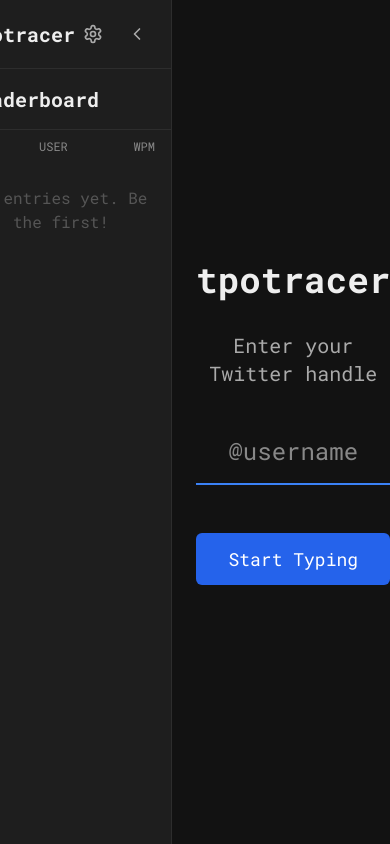
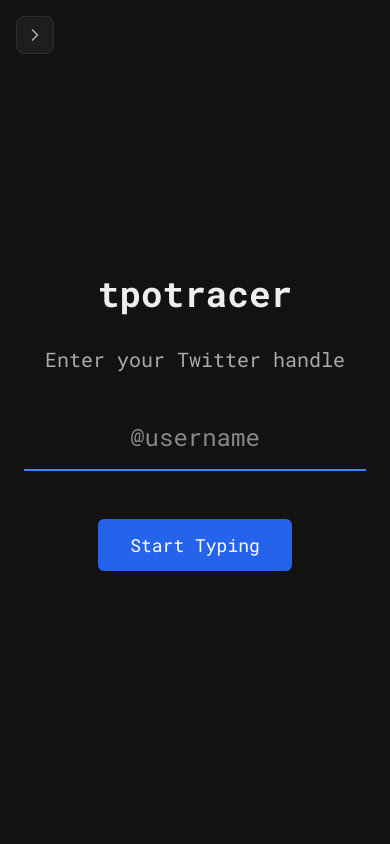
Before and after one commit to xa8zz/tpotracer-2, a React (Vite) app: page / in a window 390 px wide. Built offline with nearby package versions, Linux system fonts and the light colour scheme.

Commit message:
hide/show leaderboard depending on device width

```diff
--- a/src/components/Layout.tsx
+++ b/src/components/Layout.tsx
@@ -1,4 +1,4 @@
-import React, { useState } from 'react';
+import React, { useState, useEffect } from 'react';
 import Leaderboard from './Leaderboard';
 import Settings from './Settings';
 import { Settings as SettingsIcon, ChevronLeft, ChevronRight } from 'lucide-react';
@@ -12,8 +12,20 @@ interface LayoutProps {
 
 const Layout: React.FC<LayoutProps> = ({ children, onUsernameChange, currentUsername }) => {
   const [isSettingsOpen, setIsSettingsOpen] = useState(false);
-  const [isLeaderboardVisible, setIsLeaderboardVisible] = useState(true);
+  const [isLeaderboardVisible, setIsLeaderboardVisible] = useState(false);
   const { leaderboardData } = useLeaderboard();
+
+  useEffect(() => {
+    const setInitialLeaderboardVisibility = () => {
+      setIsLeaderboardVisible(window.innerWidth >= 1000);
+    };
+
+    setInitialLeaderboardVisibility();
+
+    // Update visibility on window resize
+    window.addEventListener('resize', setInitialLeaderboardVisibility);
+    return () => window.removeEventListener('resize', setInitialLeaderboardVisibility);
+  }, []);
 
   const toggleSettings = () => {
     setIsSettingsOpen(!isSettingsOpen);
```
